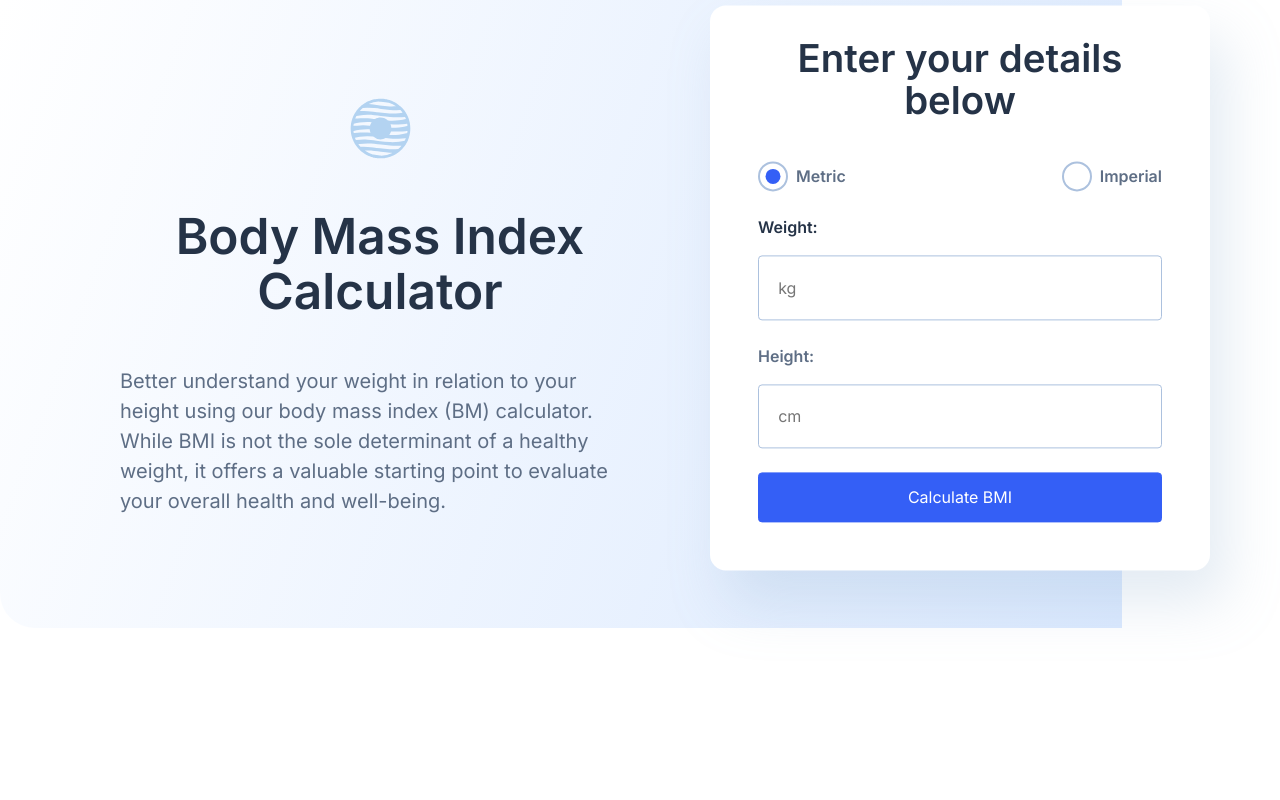
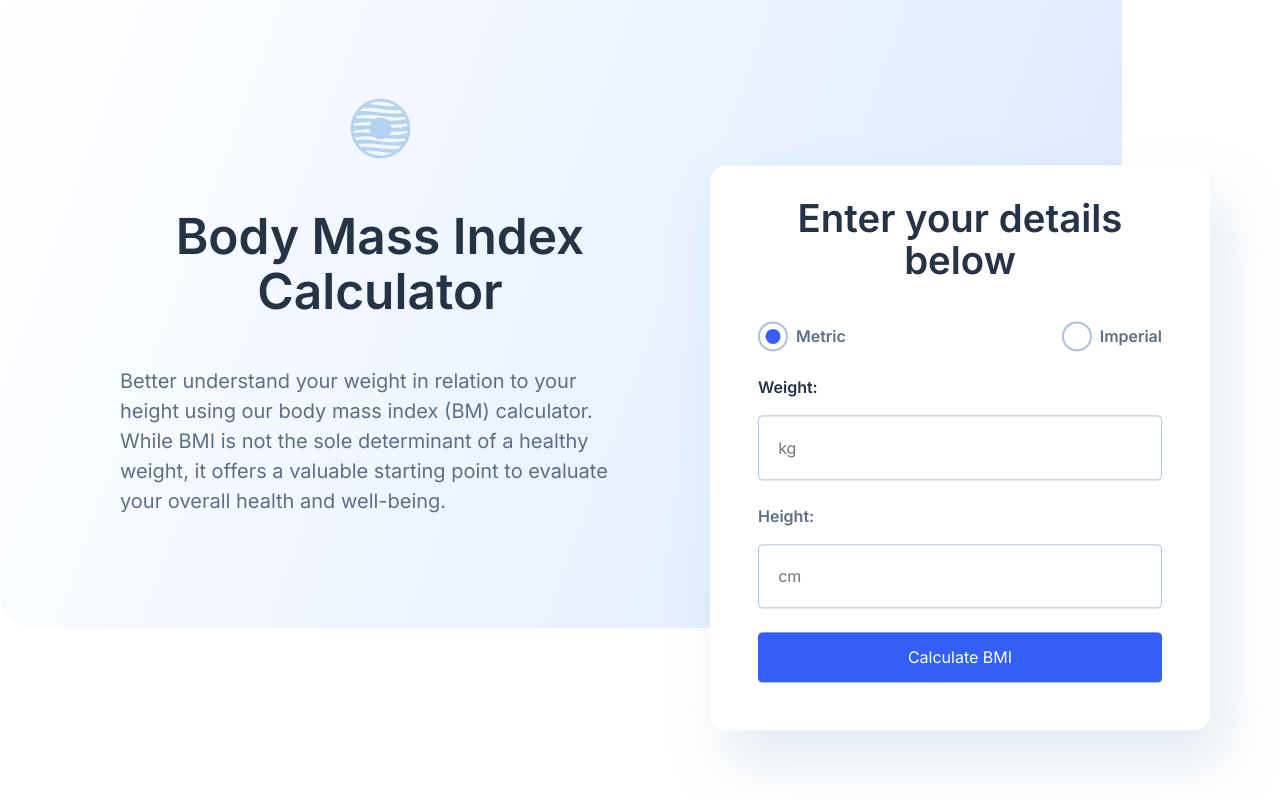
Before and after one commit to cgojk/BMI_calculation, a React (Vite) app: page / in a window 1280 px wide. Shown: the top 800 px of the page. Built offline with nearby package versions, Linux system fonts and the light colour scheme.

Commit message:
changes in bmi_calculaiton_form

```diff
--- a/src/styles/_calculationbmi.scss
+++ b/src/styles/_calculationbmi.scss
@@ -6,7 +6,7 @@
     // max-width: 375px; /* prevent it from getting too wide */
     margin-top: 2rem; /* spacing below hero paragraph */
     position:absolute;
-    top:49%;
+    top:89%;
      left: 50%;
      transform: translate(-50%, -50%);
     border-radius: 1rem;
--- a/src/styles/_queries.scss
+++ b/src/styles/_queries.scss
@@ -278,7 +278,7 @@ margin-top:auto;
 
    .bmi-calculation{
 
-    top:32%;
+    top:52%;
     max-width: 500px;
      left: 75%;
   }
```
